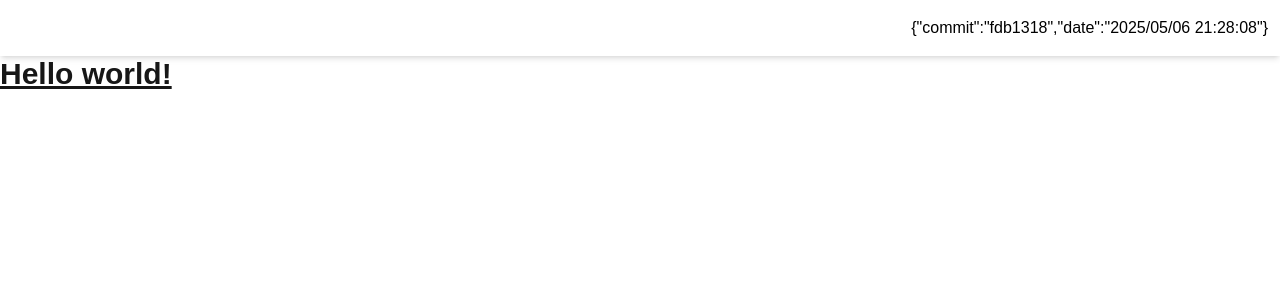
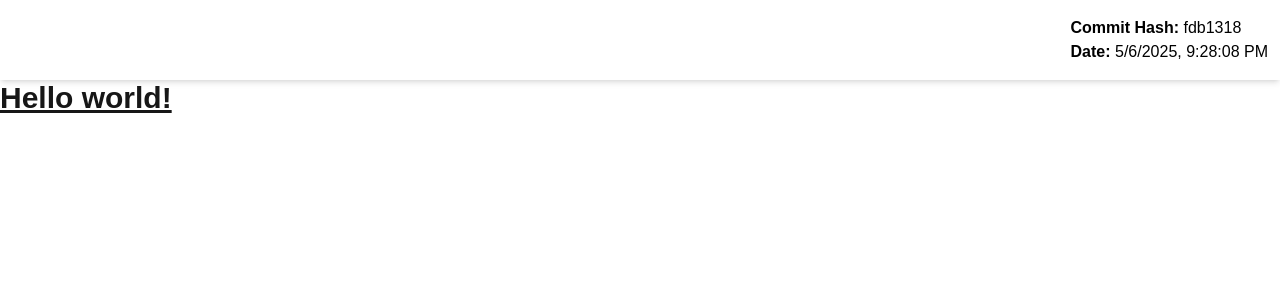
Before and after one commit to wednesdaydeveloper/HomeMadeMessenger, a Next.js app: page / in a window 1280 px wide. Shown: the top 300 px of the page. Built offline with nearby package versions, Linux system fonts and the light colour scheme; no server answers.

Commit message:
feat: Display commit hash and date in header

```diff
--- a/src/app/header.tsx
+++ b/src/app/header.tsx
@@ -18,7 +18,10 @@ const Header = async () => {
           {(await isLoggedIn()) && <SignOutLink />}
         </nav>
         <nav className="hidden lg:flex space-x-8">
-          {JSON.stringify(lastcommit)}
+          <div>
+            <p><strong>Commit Hash:</strong> {lastcommit.commit}</p>
+            <p><strong>Date:</strong> {new Date(lastcommit.date).toLocaleString()}</p>
+          </div>
         </nav>
       </div>
     </header>
```
